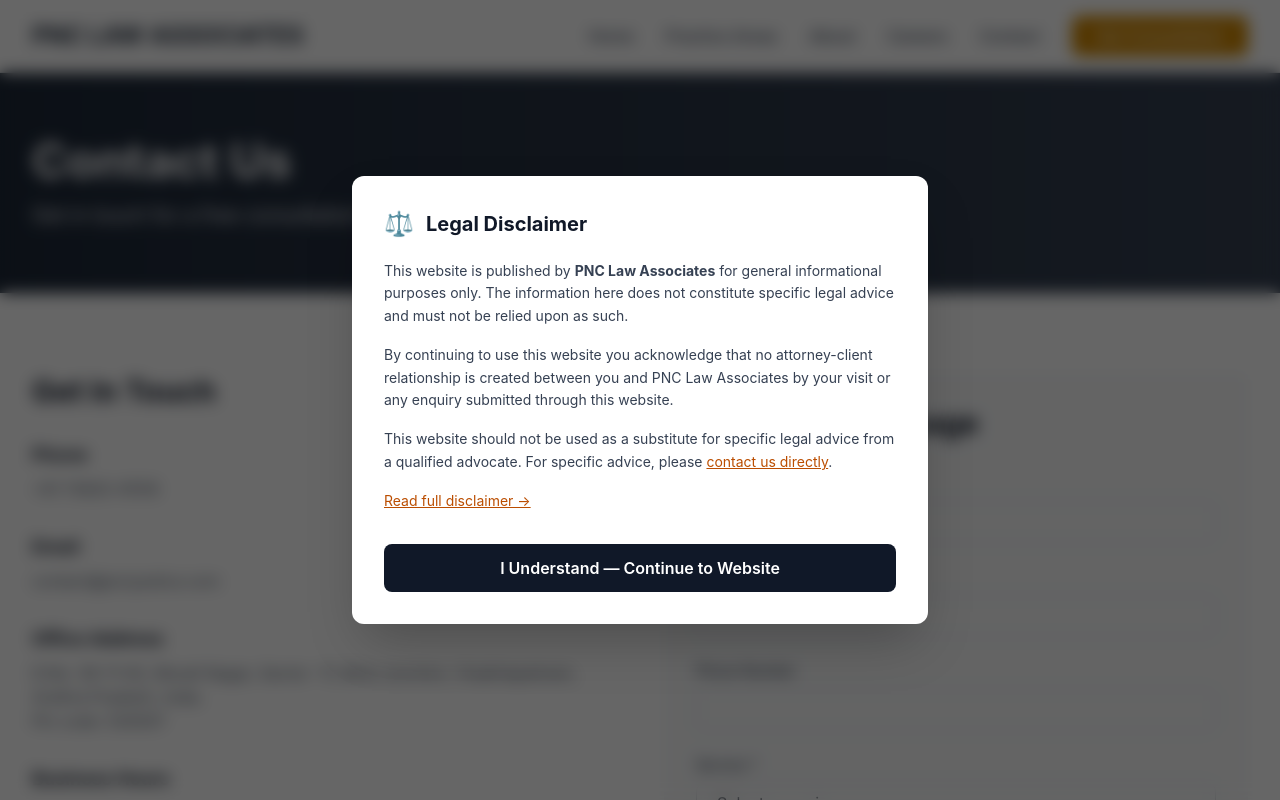
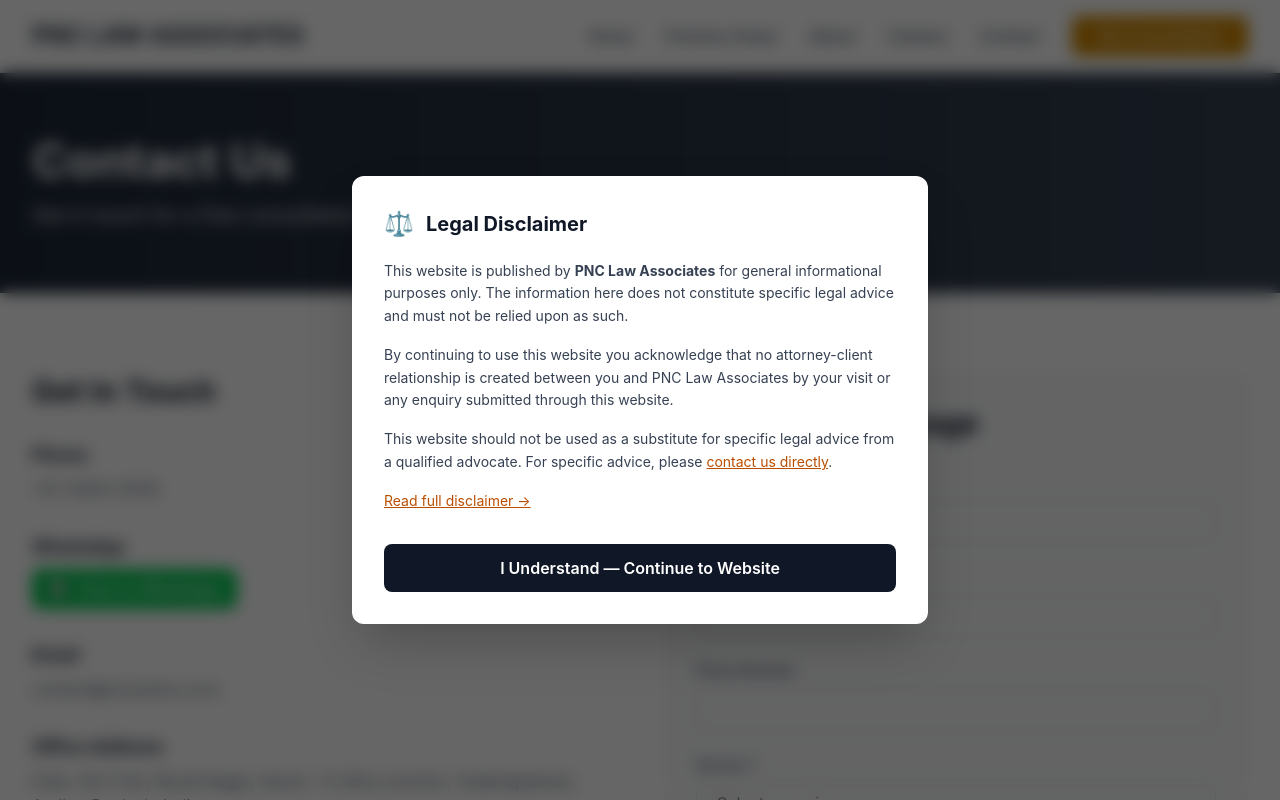
Before and after one commit to chiranjeevi2686/law-firm-ui, a Next.js app: page /contact in a window 1280 px wide. Shown: the top 800 px of the page. Built offline with nearby package versions, Linux system fonts and the light colour scheme.

Commit message:
added watsapp functionality

```diff
--- a/app/contact/page.tsx
+++ b/app/contact/page.tsx
@@ -14,6 +14,8 @@
 };
 
 export default function ContactPage() {
+  const whatsappUrl = `https://wa.me/${siteConfig.firm.whatsappNumber}?text=${encodeURIComponent(siteConfig.firm.whatsappMessage)}`;
+
   return (
     <div>
       {/* Page Header */}
@@ -40,6 +42,22 @@
                 <p className="text-gray-600">
                   <a href={`tel:${siteConfig.firm.phone.replace(/\D/g, '')}`} className="hover:text-yellow-600">
                     {siteConfig.firm.phone}
+                  </a>
+                </p>
+              </div>
+
+              {/* WhatsApp */}
+              <div className="mb-8">
+                <h3 className="text-lg font-bold text-gray-900 mb-2">WhatsApp</h3>
+                <p className="text-gray-600">
+                  <a
+                    href={whatsappUrl}
+                    target="_blank"
+                    rel="noreferrer"
+                    className="inline-flex items-center gap-2 rounded-lg bg-green-500 px-4 py-2 text-white font-semibold hover:bg-green-600 transition"
+                  >
+                    <span>💬</span>
+                    Chat on WhatsApp
                   </a>
                 </p>
               </div>
--- a/data/siteConfig.ts
+++ b/data/siteConfig.ts
@@ -18,6 +18,8 @@
     name: "PNC LAW ASSOCIATES",
     tagline: "Advocate Pilla Neelakanta Chakravarthi — Criminal, Corporate, DRT & Civil Litigation",
     phone: "+91 73820 41516",
+    whatsappNumber: "917382041516",
+    whatsappMessage: "Hello PNC Law Associates, I would like to book a consultation regarding my legal matter.",
     email: "contact@pncjustice.com",
     linkedin: "https://www.linkedin.com/in/pilla-neelakanta-chakravarthi-pnclawfirm/",
     address: "D.No: 39-11-62, Murali Nagar, Sector -11, Birla Junction, Visakhapatnam, Andhra Pradesh, India.\nPin code: 530007",
```
